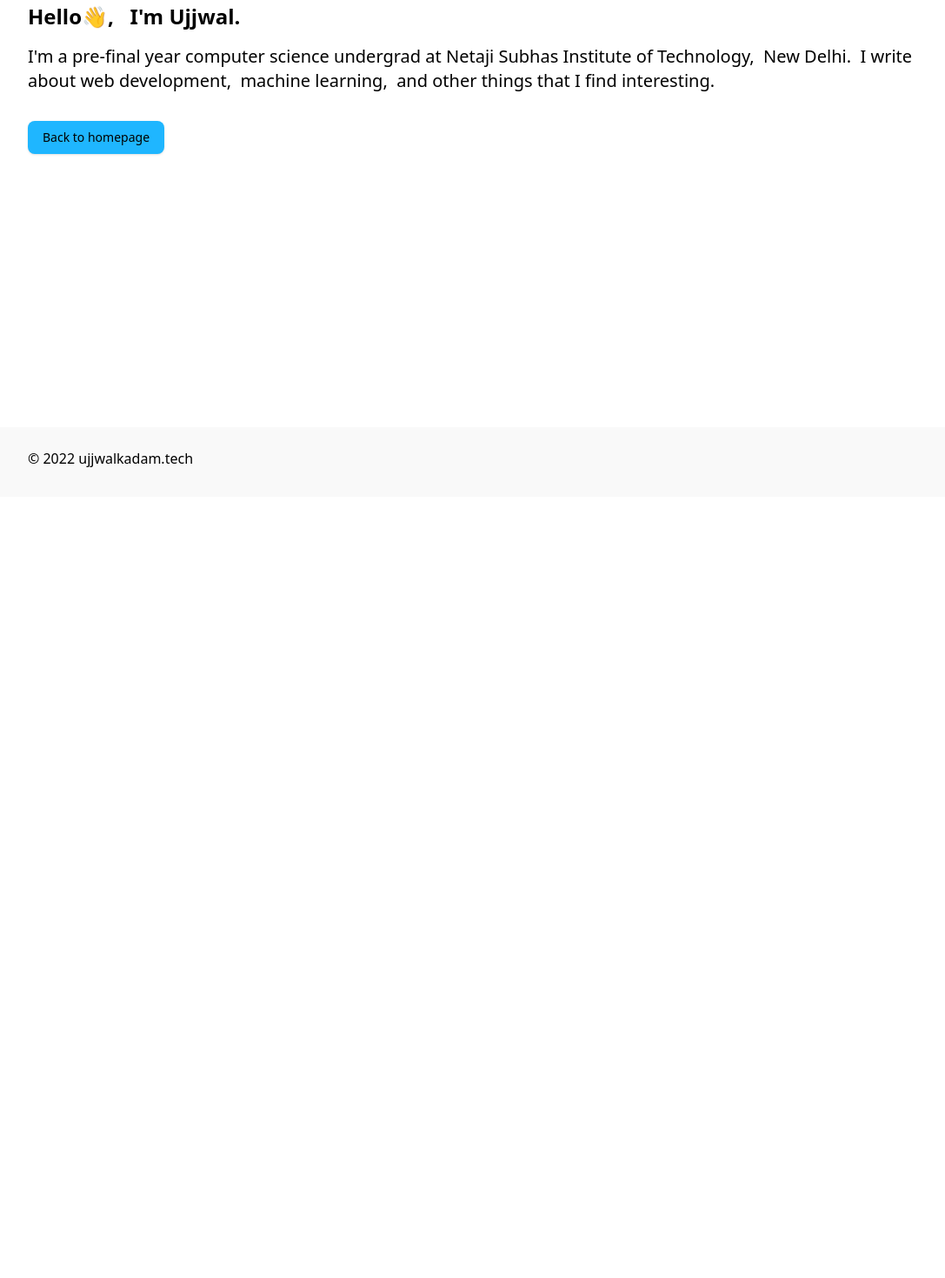
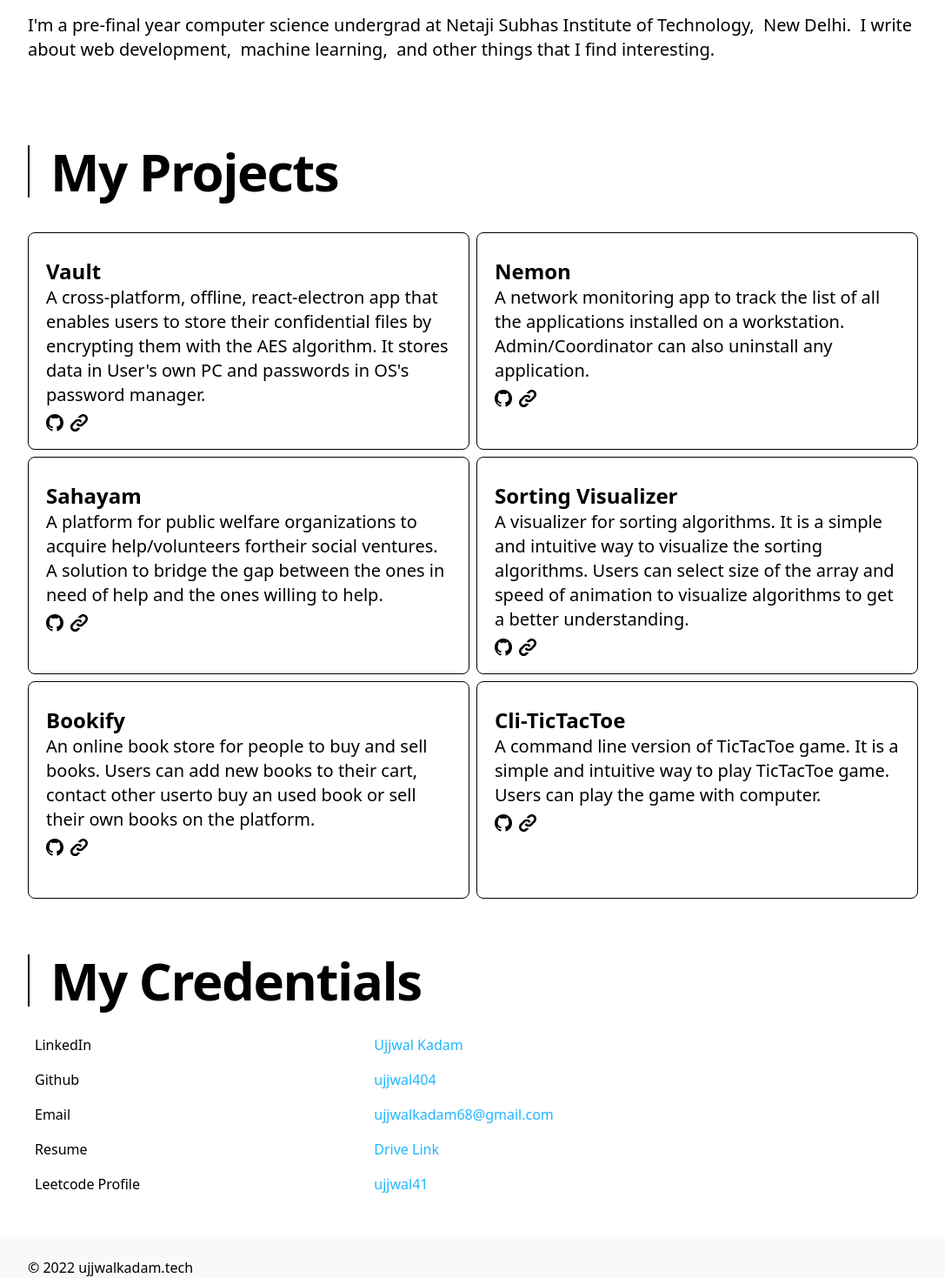
Before and after one commit to ujjwal404/Blog, a Next.js app: page /about in a window 1280 px wide. Shown: the part 229-1698 px from the top of the page at 87% size, without its empty margins (96-1183 px from the left). Before the commit the page ends 800 px from the top, so only its background shows below. Built offline with nearby package versions, Linux system fonts and the light colour scheme.

Commit message:
added aboutme page

```diff
--- a/components/navbar.tsx
+++ b/components/navbar.tsx
@@ -15,11 +15,11 @@ const Navbar = () => {
 				<div className='absolute inset-x-0 bottom-0 flex justify-between m-1'>
 				<Link href={'/'}>
 
-				<a><div className='flex ml-10'>
+				<a><div className='flex ml-10 mt-2'>
 					<div>
 						<Image src={logo} height={35} width={35} alt="logo"/>
 					</div>
-					<h1 className='text-4xl ml-2 mb-2'>
+					<h1 className='text-4xl ml-2 mb-1'>
 
 					Macros</h1>
 					</div>
--- a/data/projectsData.tsx
+++ b/data/projectsData.tsx
@@ -1,20 +1,39 @@
 const projectsData = [
   {
-    title: 'A Search Engine',
-    description: `What if you could look up any information in the world? Webpages, images, videos
-    and more. Google has many features to help you find exactly what you're looking
-    for.`,
-    imgSrc: '/static/images/a.png',
-    href: 'https://www.google.com',
+    title: 'Vault',
+    description: 'A cross-platform, offline, react-electron app that enables users to store their confidential files by encrypting them with the AES algorithm. It stores data in User\'s own PC and passwords in OS\'s password manager.',
+    live : 'https://vaultenc.live',
+    github: 'https://github.com/low-teck'
   },
   {
-    title: 'The Time Machine',
-    description: `Imagine being able to travel back in time or to the future. Simple turn the knob
-    to the desired date and press "Go". No more worrying about lost keys or
-    forgotten headphones with this simple yet affordable solution.`,
-    imgSrc: '/static/images/b.jpg',
-    href: '/blog/the-time-machine',
+    title: 'Nemon',
+    description: 'A network monitoring app to track the list of all the applications installed on a workstation. Admin/Coordinator can also uninstall any application.',
+    live : 'https://nemon.netlify.app',
+    github: 'https://github.com/SpaceDefer'
   },
+  {
+    title:'Sahayam',
+    description:'A platform for public welfare organizations to acquire help/volunteers fortheir social ventures. A solution to bridge the gap between the ones in need of help and the ones willing to help.',
+    live:'https://sahayam.netlify.app',
+    github:'https://github.com/ujjwal404/sahayam-UI'
+  },
+  {
+    title:'Sorting Visualizer',
+    description:'A visualizer for sorting algorithms. It is a simple and intuitive way to visualize the sorting algorithms. Users can select size of the array and speed of animation to visualize algorithms to get a better understanding.',
+    live:'https://sorting-visualizer-pro.netlify.app',
+    github:'https://github.com/ujjwal404/SortingVisualizer'
+  },
+  {
+    title:'Bookify',
+    description:'An online book store for people to buy and sell books. Users can add new books to their cart, contact other userto buy an used book or sell their own books on the platform.',
+    live:'https://bookifyapp.netlify.app/',
+    github:'https://github.com/ujjwal404/bookify'
+  },{
+    title:'Cli-TicTacToe',
+    description:'A command line version of TicTacToe game. It is a simple and intuitive way to play TicTacToe game. Users can play the game with computer.',
+    live:'https://www.npmjs.com/package/cli-tictactoe',
+    github:'https://github.com/ujjwal404/cli-tictactoe'
+  }
 ]
 
 export default projectsData
--- a/pages/about.tsx
+++ b/pages/about.tsx
@@ -1,13 +1,13 @@
-import Link from "next/link";
+import Link from 'next/link'
+import projectsData from '../data/projectsData'
 
 const About = () => {
   return (
     <div className="max-w-5xl mx-auto">
       <div className="flex flex-col divide-y divide-border">
         <div className="space-y-6">
-
           <div className="flex flex-col">
-            <h1 className="text-6xl mt-10 font-extrabold leading-9 tracking-tight text-gray-900 dark:text-gray-100 md:border-l-2 md:px-6 md:text-8xl md:leading-14">
+            <h1 className="text-4xl mt-10 font-extrabold leading-9 tracking-tight text-gray-900 dark:text-gray-100 md:border-l-2 md:px-6 md:text-6xl md:leading-14">
               About Me
             </h1>
           </div>
@@ -17,22 +17,132 @@ const About = () => {
               Hello👋, &nbsp; I&apos;m Ujjwal.
             </p>
             <p className="mb-8 text-xl">
-              I&apos;m a pre-final year computer science undergrad at Netaji Subhas Institute of Technology,&nbsp; New Delhi.&nbsp;
-              I write about web development,&nbsp; machine learning,&nbsp; and other things that I find interesting.
+              I&apos;m a pre-final year computer science undergrad at Netaji
+              Subhas Institute of Technology,&nbsp; New Delhi.&nbsp; I write
+              about web development,&nbsp; machine learning,&nbsp; and other
+              things that I find interesting.
             </p>
-            <Link href={'/'}>
-              <a>
-              <button className="focus:shadow-outline-blue inline rounded-lg border border-transparent bg-blue px-4 py-2 text-sm font-medium leading-5 dark:text-white shadow transition-colors duration-150 hover:bg-blue focus:outline-none dark:hover:bg-blue">
-                Back to homepage
-              </button>
-              </a>
-            </Link>
           </div>
 
+          <div className="flex flex-col">
+            <h1 className="text-4xl mt-10 font-extrabold leading-9 tracking-tight text-gray-900 dark:text-gray-100 md:border-l-2 md:px-6 md:text-6xl md:leading-14 mb-10">
+              My Projects
+            </h1>
+            <div className="grid gap-2 grid-cols-2 grid-rows-3">
+              {projectsData.map((project, idx) => (
+                <div
+                  key={idx}
+                  className="flex flex-col p-5 border rounded-lg hover:bg-gray dark:hover:bg-postColor hover:border-dashed"
+                >
+                  <div className="flex flex-col">
+                    <h2 className="text-2xl font-bold leading-normal md:text-2xl mt-2">
+                      {project.title}
+                    </h2>
+                    <p className="text-xl font-thin">{project.description}</p>
+
+                    <div className="flex flex-row justify-between">
+                      <div className="flex flex-row mt-2">
+                        <a
+                          href={project.github}
+                          target="_blank"
+                          rel="noopener noreferrer"
+                          className="text-sm text-gray-600 hover:text-gray-900"
+                        >
+                          <svg
+                            className="h-5 w-5"
+                            fill="currentColor"
+                            viewBox="0 0 24 24"
+                          >
+                            <path d="M12 0c-6.626 0-12 5.373-12 12 0 5.302 3.438 9.8 8.207 11.387.599.111.793-.261.793-.577v-2.234c-3.338.726-4.033-1.416-4.033-1.416-.546-1.387-1.333-1.756-1.333-1.756-1.089-.745.083-.729.083-.729 1.205.084 1.839 1.237 1.839 1.237 1.07 1.834 2.807 1.304 3.492.997.107-.775.418-1.305.762-1.604-2.665-.305-5.467-1.334-5.467-5.931 0-1.311.469-2.381 1.236-3.221-.124-.303-.535-1.524.117-3.176 0 0 1.008-.322 3.301 1.23.957-.266 1.983-.399 3.003-.404 1.02.005 2.047.138 3.006.404 2.291-1.552 3.297-1.23 3.297-1.23.653 1.653.242 2.874.118 3.176.77.84 1.235 1.911 1.235 3.221 0 4.609-2.807 5.624-5.479 5.921.43.372.823 1.102.823 2.222v3.293c0 .319.192.694.801.576 4.765-1.589 8.199-6.086 8.199-11.386 0-6.627-5.373-12-12-12z" />
+                          </svg>
+                        </a>
+                        <a
+                          href={project.live}
+                          target="_blank"
+                          rel="noopener noreferrer"
+                          className="text-sm text-gray-600 hover:text-gray-900 ml-2"
+                        >
+                          <svg
+                            className="h-5 w-5"
+                            fill="currentColor"
+                            viewBox="0 0 24 24"
+                          >
+                            <path d="M6.188 8.719c.439-.439.926-.801 1.444-1.087 2.887-1.591 6.589-.745 8.445 2.069l-2.246 2.245c-.644-1.469-2.243-2.305-3.834-1.949-.599.134-1.168.433-1.633.898l-4.304 4.306c-1.307 1.307-1.307 3.433 0 4.74 1.307 1.307 3.433 1.307 4.74 0l1.327-1.327c1.207.479 2.501.67 3.779.575l-2.929 2.929c-2.511 2.511-6.582 2.511-9.093 0s-2.511-6.582 0-9.093l4.304-4.306zm6.836-6.836l-2.929 2.929c1.277-.096 2.572.096 3.779.574l1.326-1.326c1.307-1.307 3.433-1.307 4.74 0 1.307 1.307 1.307 3.433 0 4.74l-4.305 4.305c-1.311 1.311-3.44 1.3-4.74 0-.303-.303-.564-.68-.727-1.051l-2.246 2.245c.236.358.481.667.796.982.812.812 1.846 1.417 3.036 1.704 1.542.371 3.194.166 4.613-.617.518-.286 1.005-.648 1.444-1.087l4.304-4.305c2.512-2.511 2.512-6.582.001-9.093-2.511-2.51-6.581-2.51-9.092 0z" />
+                          </svg>
+                        </a>
+                      </div>
+                    </div>
+                  </div>
+                </div>
+              ))}
+            </div>
+          </div>
+
+          <div className="flex flex-col">
+            <h1 className="text-4xl mt-10 font-extrabold leading-9 tracking-tight text-gray-900 dark:text-gray-100 md:border-l-2 md:px-6 md:text-6xl md:leading-14">
+              My Credentials
+            </h1>
+          </div>
+
+          <div className="flex flex-col">
+            <div className="table w-full ">
+                <div className="table-row-group w-full p-10">
+                  <div className="table-row w-full">
+                    <div className="table-cell p-2">LinkedIn</div>
+                    <div className="table-cell p-2 text-blue">
+                      <a href="https://www.linkedin.com/in/ujjwalkadam" target="_blank" rel="noopener noreferrer">
+                      Ujjwal Kadam</a>
+                      </div>
+                  </div>
+                  <div className="table-row">
+                        <div className="table-cell p-2 ">Github</div>
+                        <div className="table-cell p-2 text-blue">
+                          <a href="https://github.com/ujjwal404" target="_blank" rel="noopener noreferrer">
+                          ujjwal404
+                          </a>
+                          </div>
+                  </div>
+                  <div className="table-row">
+                    <div className="table-cell p-2 ">Email</div>
+                    <div className="table-cell p-2 text-blue">
+                       <a href="mailto:ujjwalkadam68@gmai.com" target="_blank" rel="noopener noreferrer">
+                      ujjwalkadam68@gmail.com
+                      </a>
+                      </div>
+                  </div>
+                </div>
+                <div className="table-row">
+                    <div className="table-cell p-2 ">Resume</div>
+                    <div className="table-cell p-2 text-blue">
+                       <a href="https://drive.google.com/file/d/1ZFWb-yyyA0hwQMDg38v4sR_3vWxoqwq_/view?usp=sharing">
+                      Drive Link
+                      </a>
+                    </div>
+                </div>
+
+              <div className="table-row">
+                  <div className="table-cell p-2 ">Leetcode Profile</div>
+                  <div className="table-cell p-2 text-blue">
+                      <a href="https://leetcode.com/ujjwal41/" target="_blank" rel="noopener noreferrer">
+                    ujjwal41
+                    </a>
+                  </div>
+              </div>
+              </div>
+          </div>
+
+
+          {/* <Link href={'/'}>
+              <a>
+                <button className="focus:shadow-outline-blue inline rounded-lg border border-transparent bg-blue px-4 py-2 text-sm font-medium leading-5 dark:text-white shadow transition-colors duration-150 hover:bg-blue focus:outline-none dark:hover:bg-blue">
+                  Back to homepage
+                </button>
+              </a>
+            </Link> */}
         </div>
       </div>
     </div>
-  );
+  )
 }
 
-export default About;
+export default About
--- a/pages/index.tsx
+++ b/pages/index.tsx
@@ -26,7 +26,7 @@ const Home = ({ allPostsData }: Props) => {
 													</div>
 											</div>
 										</div>
-										<div className='h-[125px] w-[250px] bg-blue overflow-hidden'>
+										<div className='h-[125px] w-[250px] overflow-hidden'>
 													<Image src={`/${post.coverImage}`} height={150} width={250} alt="coverImage" className='overflow-hidden'/>
 										</div>
 									</div>
--- a/tailwind.config.js
+++ b/tailwind.config.js
@@ -29,6 +29,7 @@ module.exports = {
 			darkGray : '#202A37',
 			darkBG : '#111827',
 			textgray : '#D1D5DB',
+			postColor : '#282F3C',
 			navTextDark : '#E5E7EB',
 			border :'#202A37'
 		},
```
Also changed, not shown: 1 other file (tests, documents, lock files or other folders).
